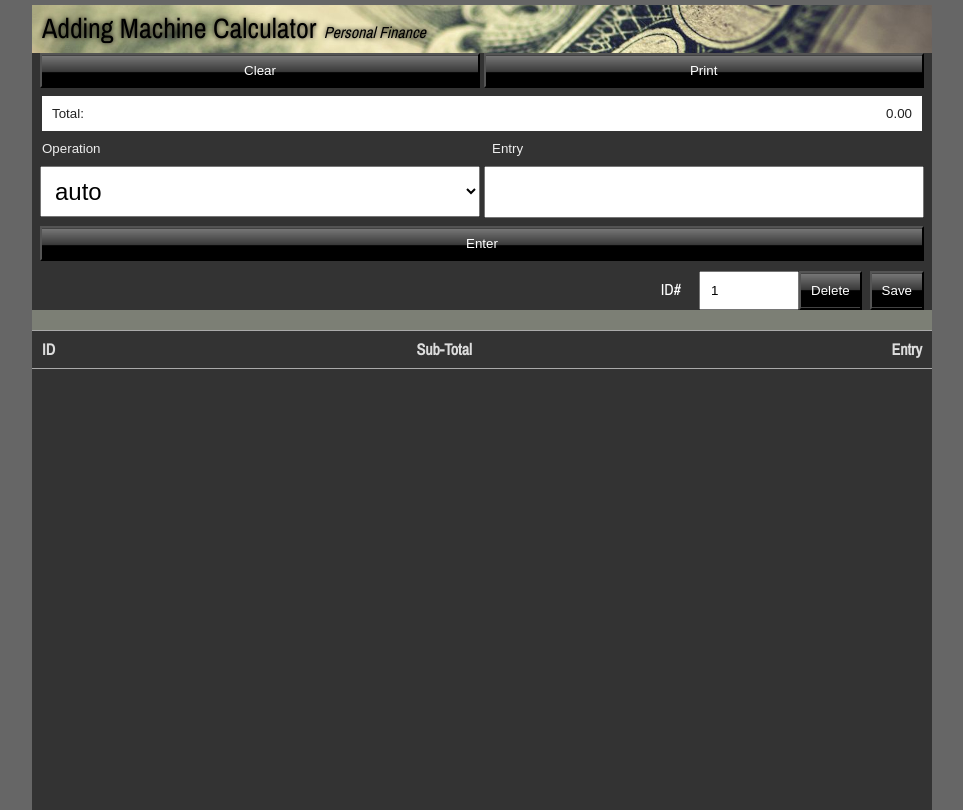
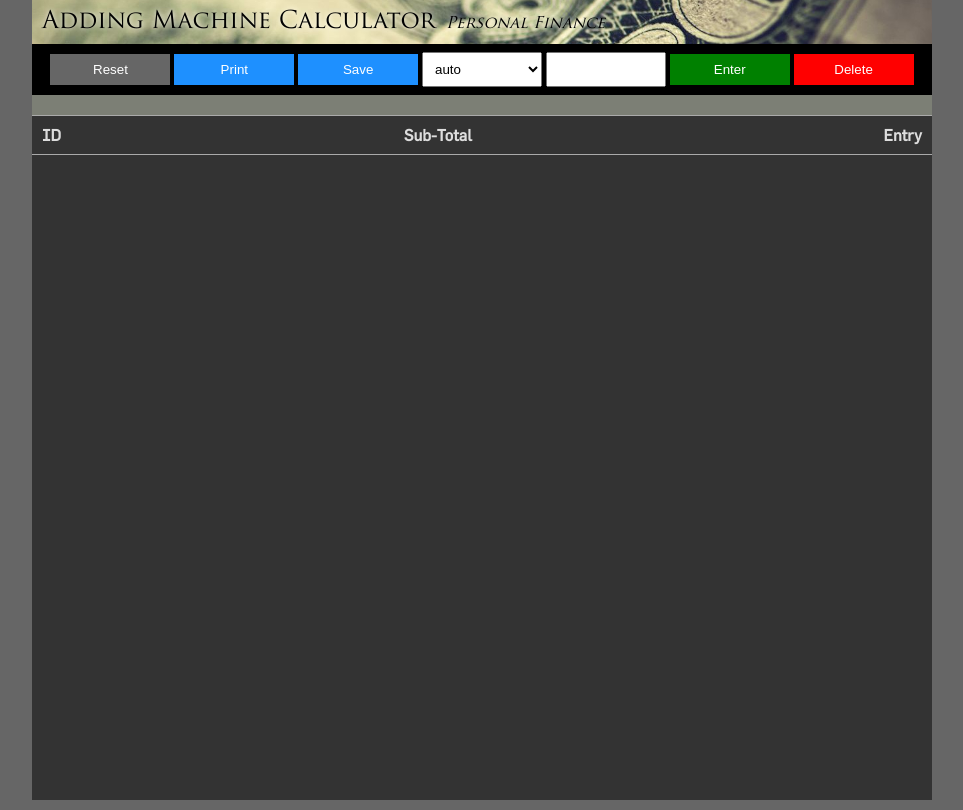
Before and after one commit to lexterror/Adding-Machine-Calculator, a plain HTML site: page index.html in a window 1280 px wide. Shown: the whole page, without its empty margins (158-1121 px from the left). Drawn offline with Linux system fonts and the light colour scheme.

Commit message:
Add files via upload

```diff
--- a/calcstyle.css
+++ b/calcstyle.css
@@ -2,8 +2,13 @@ body {
 	margin: 0 auto;
 	width: 900px;
     background-color:#666;
+    font-family: 'flama';
 }
 
+html {
+
+    font-family: 'flama';
+}
 .child {
     padding: 10px;
 }
@@ -14,9 +19,9 @@ body {
     height: 100%;
 	margin-top: 0px;
 	background-color:#333;
-	padding-bottom: 5px;
+
 	color: #fff;
-	font-family: 'archivo';
+	font-family: 'flama';
 }
 
 .labelit {
@@ -52,14 +57,14 @@ body {
 	background-image: url("logo.png");
 	width: 880px;
 	padding: 10px;
-	font-family: 'archivo';
+	font-family: 'trajan' !important;
 	color: #000;
-	text-shadow: 0 0 5px #000;
-	height: 28px;
+	text-shadow: 0 0 5px #fff;
+	height: 24px;
 	float: left;
 	text-align: left;
-    line-height: 28px;
-    font-size: 28px;
+    line-height: 24px;
+    font-size: 24px;
 
 }
 
@@ -77,11 +82,12 @@ body {
 
 .totallabel2 {
 	margin: 0 auto;
-	width: 450px;
+	width: 300px;
 	border: 0px;
 	background: #333;
 	color: #eee;
     padding: 10px;
+    text-align: left;
 
 }
 
@@ -96,22 +102,23 @@ body {
 }
 
 select {
-    width: 440px;
+    width: 120px;
+    padding: 8px;
 
 }
 
 .operation {
-	margin-left: 8px;
-    padding: 10px;
-    font-size: 24px;
+
+    padding: 8px;
+    width: 120px;
+
 }
 
 .entry {
 
-	width: 440px;
+	width: 120px;
 	text-align: right;
-    padding: 10px;
-    font-size: 24px;
+    padding: 8px;
 }
 
 #subr {
@@ -120,13 +127,10 @@ select {
 }
 
 .enter {
-	width: 884px;
-	margin-left: 8px;
-	margin-bottom: 10px;
-	background-image:url('calcbutton.png');
+	width: 120px;
+	background: green;
 	color: #fff;
 	padding: 8px;
-	margin-top: 8px;
 }
 
 .cvalue {
@@ -170,11 +174,12 @@ select {
 }
 
 .delete {
-	float: right;
-	margin-right: 8px;
-	background-color: #111; color: #fff;
-    padding: 10px;
-    background-image:url('calcbutton.png');
+	float: left;
+
+    padding: 8px;
+    background: red;
+    width: 120px;
+    color: #fff;
 }
 
 .del {
@@ -186,23 +191,39 @@ select {
 }
 
 .clear {
-	width: 440px;
-	background-image:url('calcbutton.png');
+	width: 120px;
 	color: #fff;
 	padding: 8px;
+    margin-top: 10px;
+
+
+}
+
+
+
+.clear2 {
+	width: 120px;
+	background: black;
+	color: #fff;
+	padding: 8px;
+    float: left;
+    margin-left: 10px;
 
 }
 
 .print {
-	width: 440px;
-	background-image:url('calcbutton.png');
+	width: 120px;
+	background: dodgerblue;
 	color: #fff;
 	padding: 8px;
 }
 
 #footer {
-	margin-top: 5;
+	margin-top: 0;
 	padding: 8px;
+    background: #000;
+    margin: 0 auto;
+    text-align: center;
 }
 
 #mycTable2 {
@@ -235,3 +256,50 @@ select {
       /* Safari, Android, iOS */
 
     }
+    @font-face {
+      font-family: 'trajan';
+
+      src: url('ArchivoNarrow-Regular.eot');
+
+      /* IE9 Compat Modes */
+
+      src: url('TrajanPro-Regular.eot?#iefix') format('embedded-opentype'),
+        /* IE6-IE8 */
+
+        url('TrajanPro-Regular.woff2') format('woff2'),
+        /* Super Modern Browsers */
+
+        url('TrajanPro-Regular.woff') format('woff'),
+        /* Pretty Modern Browsers */
+
+        url('TrajanPro-Regular.ttf') format('truetype');
+
+      /* Safari, Android, iOS */
+
+    }
+    @font-face {
+      font-family: 'flama';
+
+      src: url('Flama.eot');
+
+      /* IE9 Compat Modes */
+
+      src: url('Flama.eot?#iefix') format('embedded-opentype'),
+        /* IE6-IE8 */
+
+        url('Flama.woff2') format('woff2'),
+        /* Super Modern Browsers */
+
+        url('Flama.woff') format('woff'),
+        /* Pretty Modern Browsers */
+
+        url('Flama.ttf') format('truetype');
+
+      /* Safari, Android, iOS */
+
+    }
+
+input[type="button"]
+{
+        border: none !important;
+}
--- a/index.html
+++ b/index.html
@@ -45,7 +45,7 @@ function submit() {
 
     var data_entered =  document.getElementById("entry").value;
 
-	if (document.querySelector("#operation").value == "add" && data_entered > 0)
+	if (document.querySelector("#operation").value == "add" && isNaN(data_entered) == false && data_entered > 0)
 	{
 
 		total = (total + parseFloat(data_entered));
@@ -61,6 +61,8 @@ function submit() {
 	if (data_entered.charCodeAt(0) == "43")
     {
         removeadd = data_entered.substring(1);
+        if (isNaN(removeadd) == false)
+        {
         total = (total + parseFloat(removeadd));
 		current = parseFloat(removeadd);
 		type = "+";
@@ -70,10 +72,11 @@ function submit() {
 		getrightsub[position] = total;
 		position++;
 		positionfake++;
+		}
 
     }
 
-	if (document.querySelector("#operation").value == "subtract" && data_entered > 0)
+	if (document.querySelector("#operation").value == "subtract" && isNaN(data_entered) == false && data_entered > 0)
 	{
 
 		total = (total - parseFloat(data_entered));
@@ -90,6 +93,8 @@ function submit() {
 	if (data_entered.charCodeAt(0) == "45")
 	{
         removesubtract = data_entered.substring(1);
+        if (isNaN(removesubtract) == false)
+        {
 		total = (total - parseFloat(removesubtract));
 		current = parseFloat(removesubtract);
 		type = "-";
@@ -99,11 +104,12 @@ function submit() {
 		getrightsub[position] = total;
 		position++;
 		positionfake++;
+		}
 	}
 
 
 
-	if (document.querySelector("#operation").value == "multiply" && data_entered > 0)
+	if (document.querySelector("#operation").value == "multiply" && isNaN(data_entered) == false && data_entered > 0)
 	{
 
 		total = (total * parseFloat(data_entered));
@@ -119,6 +125,8 @@ function submit() {
 	if (data_entered.charCodeAt(0) == "42")
 	{
         removemultiply = data_entered.substring(1);
+        if (isNaN(removemultiply) == false)
+        {
 		total = (total * parseFloat(removemultiply));
 		current = parseFloat(removemultiply);
 		type = "*";
@@ -128,10 +136,11 @@ function submit() {
 		getrightsub[position] = total;
 		position++;
 		positionfake++;
+		}
 	}
 
 
-	if (document.querySelector("#operation").value == "divide" && data_entered > 0)
+	if (document.querySelector("#operation").value == "divide" && isNaN(data_entered) == false && data_entered > 0)
 	{
 
 		total = (total / parseFloat(data_entered));
@@ -147,6 +156,8 @@ function submit() {
 	if (data_entered.charCodeAt(0) == "47")
 	{
         removedivide = data_entered.substring(1);
+        if (isNaN(removedivide) == false)
+        {
 		total = (total / parseFloat(removedivide));
 		current = parseFloat(removedivide);
 		type = "/";
@@ -156,11 +167,12 @@ function submit() {
 		getrightsub[position] = total;
 		position++;
 		positionfake++;
+		}
 	}
 
    /////PERCENTAGE
 
-   	if (document.querySelector("#operation").value == "pp" && data_entered > 0)
+   	if (document.querySelector("#operation").value == "pp" && isNaN(data_entered) == false && data_entered > 0)
 	{
         //(total + ((per /100) * total));
 		//total = (total / parseFloat(data_entered));
@@ -179,6 +191,8 @@ function submit() {
         //(total + ((per /100) * total));
 		//total = (total / parseFloat(data_entered));
 		removep = data_entered.substring(1);
+        if (isNaN(removep) == false)
+        {
 		total = (total + (parseFloat(removep) / 100) * total);
 		current = parseFloat(removep);
 		type = "%";
@@ -188,8 +202,9 @@ function submit() {
 		getrightsub[position] = total;
 		position++;
 		positionfake++;
+		}
 	}
-   	if (document.querySelector("#operation").value == "mp" && data_entered > 0)
+   	if (document.querySelector("#operation").value == "mp" && isNaN(data_entered) == false && data_entered > 0)
 	{
         //(total + ((per /100) * total));
 		//total = (total / parseFloat(data_entered));
@@ -209,6 +224,8 @@ function submit() {
         //(total + ((per /100) * total));
 		//total = (total / parseFloat(data_entered));
 		removem = data_entered.substring(1);
+        if (isNaN(removem) == false)
+        {
 		total = (total - (parseFloat(removem) / 100) * total);
 		current = parseFloat(removem);
 		type = "-%";
@@ -218,6 +235,7 @@ function submit() {
 		getrightsub[position] = total;
 		position++;
 		positionfake++;
+		}
 	}
 
 
@@ -249,7 +267,7 @@ function submit() {
 	var s = document.getElementById("entry");
     s.value = "";
 
-    document.getElementById("total").value=total.toFixed(2);
+   // document.getElementById("total").value=total.toFixed(2);
 	document.getElementById("tvalues").innerHTML=total.toFixed(2);
 
 
@@ -269,7 +287,7 @@ function delete_entry() {
 	var table = document.getElementById("mycTable");
 	var x=document.getElementById('mycTable2');
 
-	del_entry = document.getElementById("del").value;
+	del_entry = document.getElementById("entry").value;
 	var tempentry = del_entry - 1;
 
 	if (arraytype[tempentry] == "+" && del_entry >= 0)
@@ -572,7 +590,7 @@ function delete_entry() {
 	var x=document.getElementById('mycTable2');
 	x.innerHTML="Total = " + total.toFixed(2);
 
-	document.getElementById("total").value=total.toFixed(2);
+	//document.getElementById("total").value=total.toFixed(2);
 	var s = document.getElementById("entry");
     s.value = "";
 
@@ -593,7 +611,7 @@ function clearit() {
 	var zero = 0;
 	var z=document.getElementById('mycTable2');
 	z.innerHTML="Total = " + zero.toFixed(2);
-	document.getElementById("total").value=zero.toFixed(2);
+	//document.getElementById("total").value=zero.toFixed(2);
 	total = 0;
 	position = 0;
 	current = 0;
@@ -664,12 +682,14 @@ function clearit() {
 <div id="ghost">
 <div id="title">Adding Machine Calculator<span class="about"><i>&nbsp;&nbsp;Personal Finance</i></span></div>
 <div id="footer">
-<input type="button" value="Clear" class="clear" onclick="clearit()">
-<input type="button" value="Print" class="clear" onclick="print()">
-</div>
+<input type="button" value="Reset" class="clear" onclick="clearit()" style="background: #666 !important;">
+<input type="button" value="Print" class="clear" onclick="print()" style="background: dodgerblue !important;">
+<input type="button" value="Save" class="clear" onclick="saveFile()" style="background: dodgerblue !important;">
 
-<input type="text" value="Total:" class="totallabel" readonly><input type="text" value="0.00" class="total" id="total" readonly>
-<input type="text" value="Operation" class="totallabel2" readonly><input type="text" value="Entry" class="totallabel2" readonly>
+<!-- <input type="text" value="Total:" class="totallabel" readonly><input type="text" value="0.00" class="total" id="total" readonly> -->
+
+<!-- <input type="text" value="Operation" class="totallabel2" readonly><input type="text" value="Entry" class="totallabel2" readonly> -->
+
 <select id="operation" class="operation">
   <option value="auto">auto</option>
   <option value="add">+ (auto = +num)</option>
@@ -679,12 +699,13 @@ function clearit() {
   <option value="pp" >+% (auto = pnum)</option>
   <option value="mp" >&minus;% (auto = mnum)</option>
 </select>
-<input type="string" name="entry" class="entry" id="entry" value="">
-<input type="button" value="Enter" class="enter" onclick="submit()" id="enter">
-<input type="button" value="Save" class="delete" onclick="saveFile()">
-<input type="button" value="Delete" class="delete" onclick="delete_entry()">
-<input type="number"   name="del" class= "del" id = "del" value="1">
-<label for="del" class="labelit">ID#</label>
+<input type="text" name="entry" class="entry" id="entry" value="">
+<input type="button" value="Enter" class="clear" onclick="submit()" id="enter" style="background: green !important;">
+<input type="button" value="Delete" class="clear" onclick="delete_entry()" style="background: red !important;">
+
+</div>
+<!-- <input type="number"   name="del" class= "del" id = "del" value=""> -->
+<!-- <label for="del" class="labelit">ID#</label> -->
 <table style="width:900px;" id="mycTable2">
 <tbody>
 <tr>
```
Also changed, not shown: Flama.otf (added), Flama.ttf (added), Flama.woff (added), Flama.woff2 (added), 1 other file.
